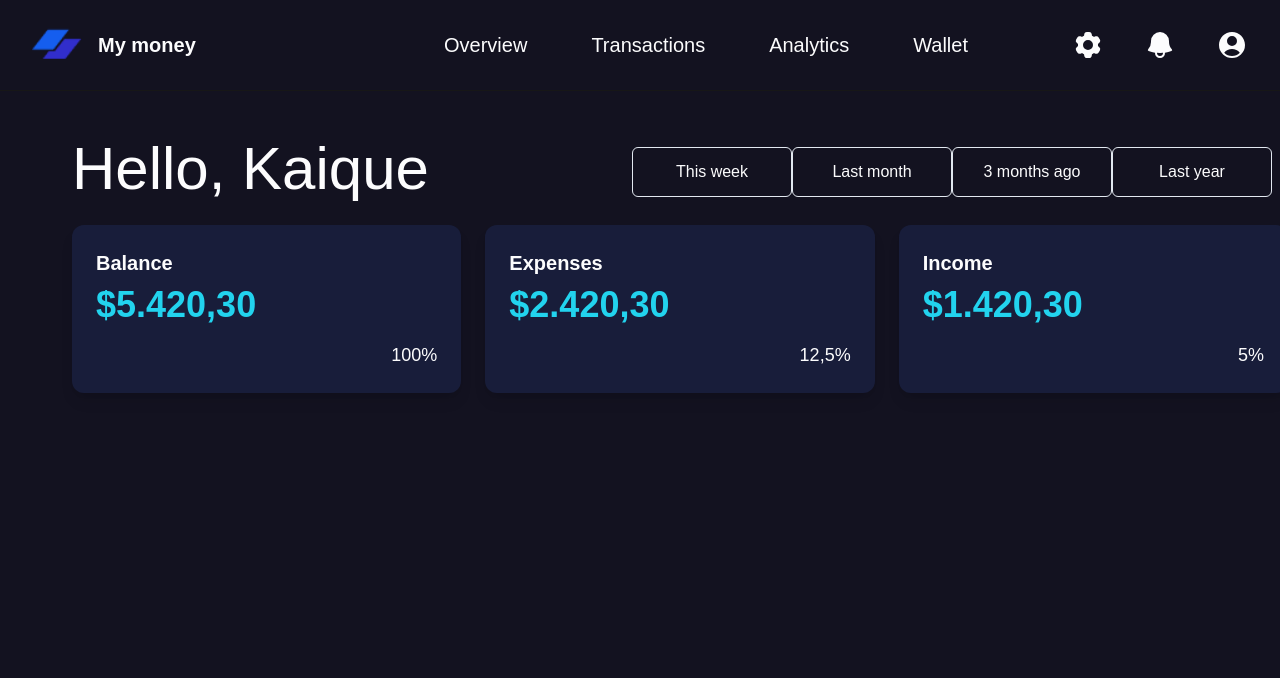
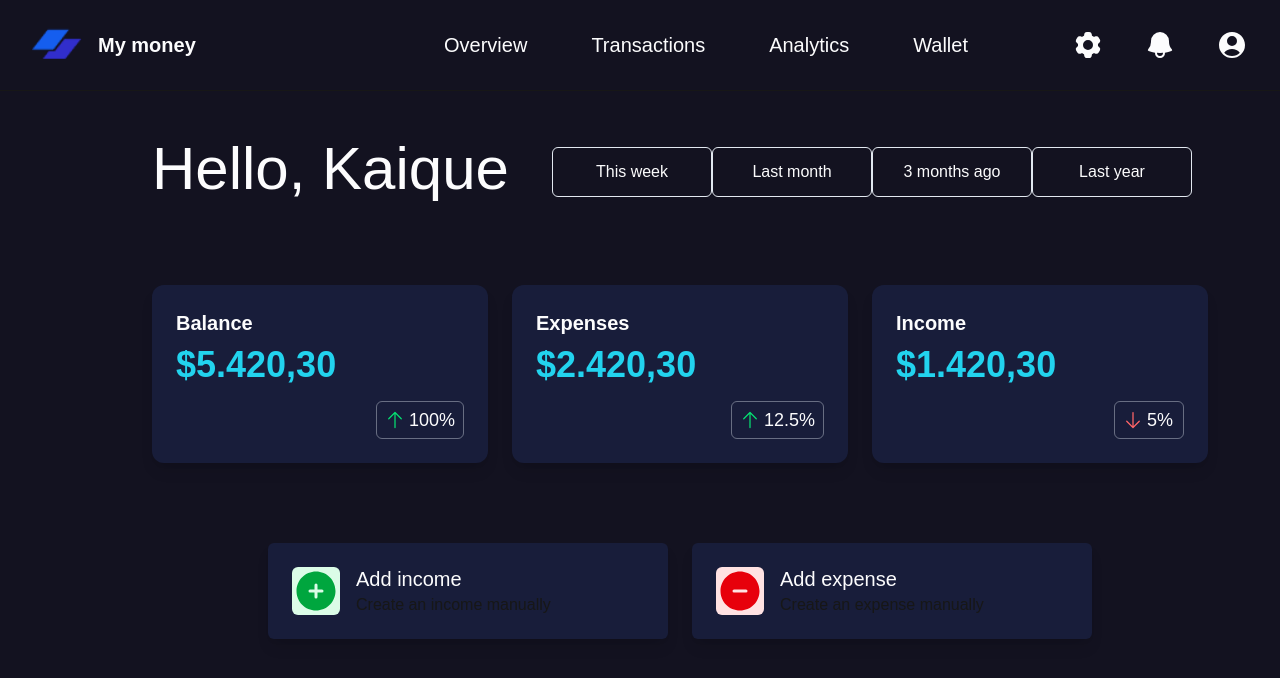
Before and after one commit to KaiqueFj/My-Money-FinanceTracker, a Next.js app: page / in a window 1280 px wide. Shown: the top 678 px of the page. Built offline with nearby package versions, Linux system fonts and the light colour scheme.

Commit message:
feat: added the quick actions to the main page

```diff
--- /dev/null
+++ b/app/_components/QuickActions/QuickActions.js
@@ -0,0 +1,37 @@
+import { PlusCircleIcon, MinusCircleIcon } from "@heroicons/react/24/solid";
+
+const actions = [
+  {
+    title: "Add income",
+    description: "Create an income manually",
+    icon: PlusCircleIcon,
+    iconColor: "bg-green-100 text-green-600",
+  },
+  {
+    title: "Add expense",
+    description: "Create an expense manually",
+    icon: MinusCircleIcon,
+    iconColor: "bg-red-100 text-red-600",
+  },
+];
+
+export default function QuickActions() {
+  return (
+    <div className="flex flex-row gap-6 justify-center w-full ">
+      {actions.map(({ title, description, icon: Icon, iconColor }) => (
+        <div
+          className="flex flex-row gap-4 px-6 py-4 items-center  rounded-md shadow-lg min-w-[400px] h-24  transition-transform hover:scale-[1.02] bg-primary-100"
+          key={title}
+        >
+          <button className="">
+            <Icon className={`${iconColor} w-12  h-12 rounded-md`} />
+          </button>
+          <div>
+            <p className="text-primary-600  font-medium text-xl">{title}</p>
+            <p className="text-shadow-primary-250 text-md">{description}</p>
+          </div>
+        </div>
+      ))}
+    </div>
+  );
+}
--- a/app/_components/UserValues/UserValues.js
+++ b/app/_components/UserValues/UserValues.js
@@ -1,24 +1,35 @@
 import React from "react";
+import { ArrowDownIcon, ArrowUpIcon } from "@heroicons/react/24/solid";
+
+const valueCards = [
+  { label: "Balance", value: "$5.420,30", percentage: "100" },
+  { label: "Expenses", value: "$2.420,30", percentage: "12,5" },
+  { label: "Income", value: "$1.420,30", percentage: "-5" },
+];
 
 export default function UserValues() {
   return (
     <div className="flex flex-wrap gap-6 justify-between items-stretch w-full">
-      <CardContainerOfValues value="$5.420,30" percentage="100">
-        Balance
-      </CardContainerOfValues>
-
-      <CardContainerOfValues value="$2.420,30" percentage="12,5">
-        Expenses
-      </CardContainerOfValues>
-
-      <CardContainerOfValues value="$1.420,30" percentage="5">
-        Income
-      </CardContainerOfValues>
+      {valueCards.map(({ label, value, percentage }) => (
+        <CardContainerOfValues
+          key={label}
+          value={value}
+          percentage={percentage}
+        >
+          {label}
+        </CardContainerOfValues>
+      ))}
     </div>
   );
 }
 
 function CardContainerOfValues({ children, value, percentage }) {
+  const numericPercentage = parseFloat(percentage.replace(",", "."));
+  const isPositive = numericPercentage >= 0;
+
+  const Icon = isPositive ? ArrowUpIcon : ArrowDownIcon;
+  const iconColor = isPositive ? "text-green-400" : "text-red-400";
+
   return (
     <div className="flex flex-col justify-between bg-primary-100 rounded-xl shadow-lg p-6 min-w-[200px] flex-1 transition-transform hover:scale-[1.02]">
       <div className="flex flex-col gap-2">
@@ -27,7 +38,10 @@ function CardContainerOfValues({ children, value, percentage }) {
       </div>
 
       <div className="flex justify-end mt-4">
-        <p className="text-primary-600 text-lg font-medium">{`${percentage}%`}</p>
+        <p className="text-primary-600 text-lg font-medium min-w-[70px] rounded-md px-2 py-1 border border-primary-250/40 flex items-center gap-1">
+          <Icon className={`w-5 h-5 ${iconColor}`} />
+          {`${Math.abs(numericPercentage)}%`}
+        </p>
       </div>
     </div>
   );
--- a/app/layout.js
+++ b/app/layout.js
@@ -17,11 +17,11 @@ export default function RootLayout({ children }) {
   return (
     <html lang="en">
       <body
-        className={`${inter.variable} relative  min-h-screen antialiased bg-primary-50 flex flex-col text-primary-600`}
+        className={`${inter.variable} relative min-h-screen antialiased bg-primary-50 flex flex-col text-primary-600`}
       >
         <Header />
 
-        <div className="grid flex-1 px-8 py-12">
+        <div className="grid flex-1 mx-20 px-8 py-12">
           <main className="w-full mx-10 max-w-full">{children}</main>
         </div>
       </body>
--- a/app/page.js
+++ b/app/page.js
@@ -1,4 +1,5 @@
 import Filter from "./_components/Fillter/Filter";
+import QuickActions from "./_components/QuickActions/QuickActions";
 import UserValues from "./_components/UserValues/UserValues";
 
 export default function Home() {
@@ -8,8 +9,12 @@ export default function Home() {
         <h1 className="text-primary-600 text-6xl">Hello, Kaique</h1>
         <Filter />
       </div>
-      <div className="flex items-start justify-between flex-row w-full mt-5">
+      <div className="flex items-center justify-between flex-row w-full mt-20">
         <UserValues />
+      </div>
+
+      <div className="flex items-center justify-between flex-row w-full mt-20">
+        <QuickActions />
       </div>
     </div>
   );
```
